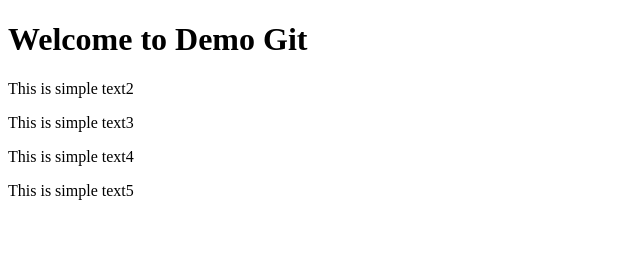
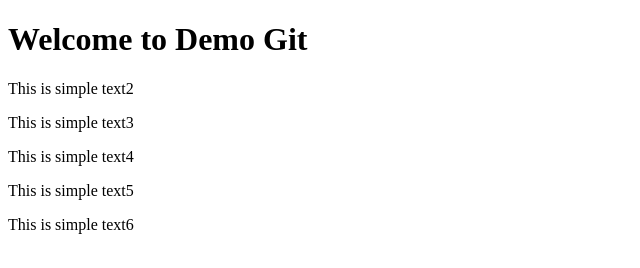
Before and after one commit to zemxn/demo_git, a plain HTML site: page index.html in a window 1280 px wide. Shown: the whole page, without its empty margins (0-640 px from the left). Drawn offline with Linux system fonts and the light colour scheme.

Commit message:
add 6th text

```diff
--- a/index.html
+++ b/index.html
@@ -7,5 +7,6 @@
     <p>This is simple text3</p>
     <p>This is simple text4</p>
     <p>This is simple text5</p>
+    <p>This is simple text6</p>
 </body>
 </html>
```
